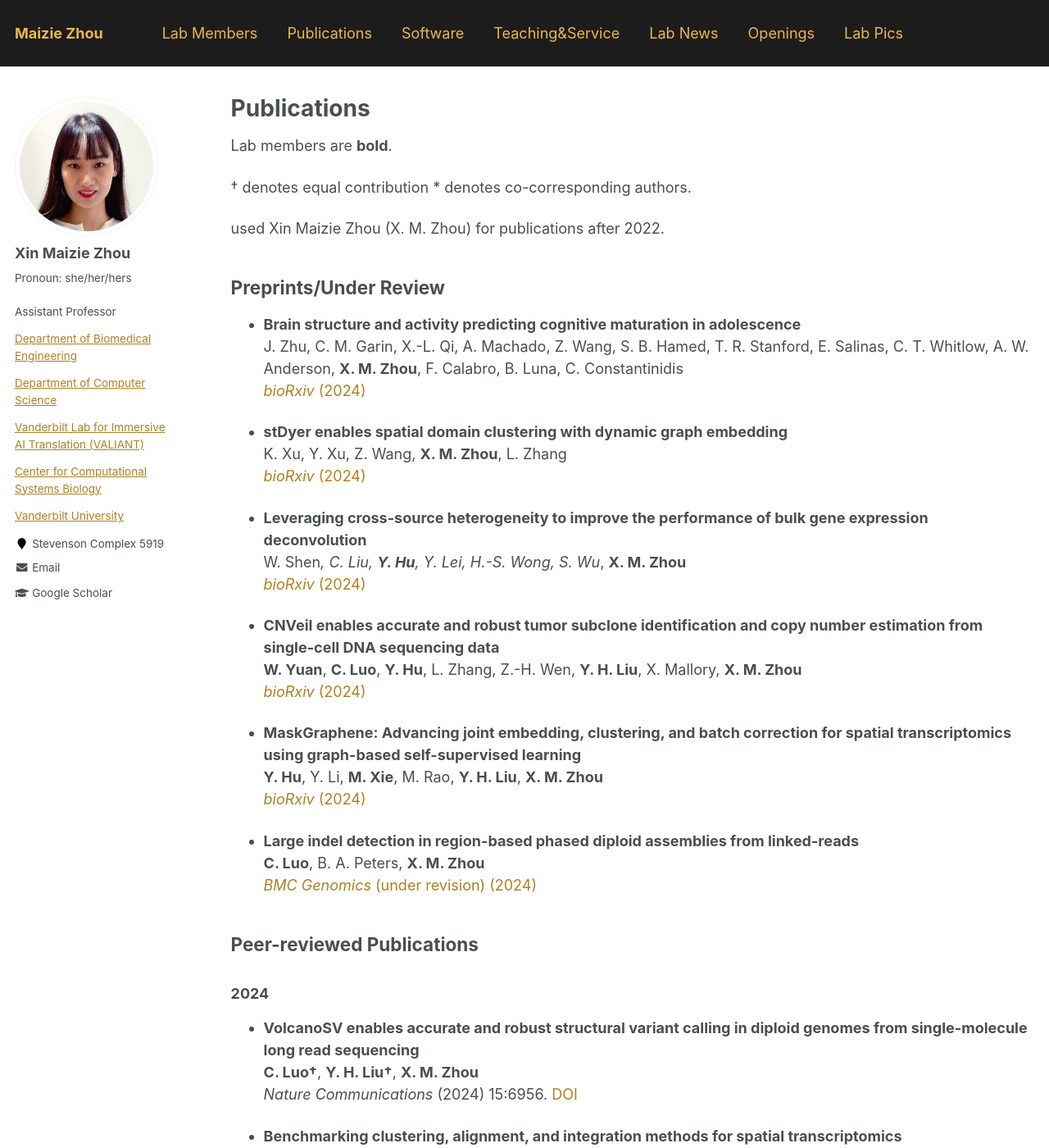
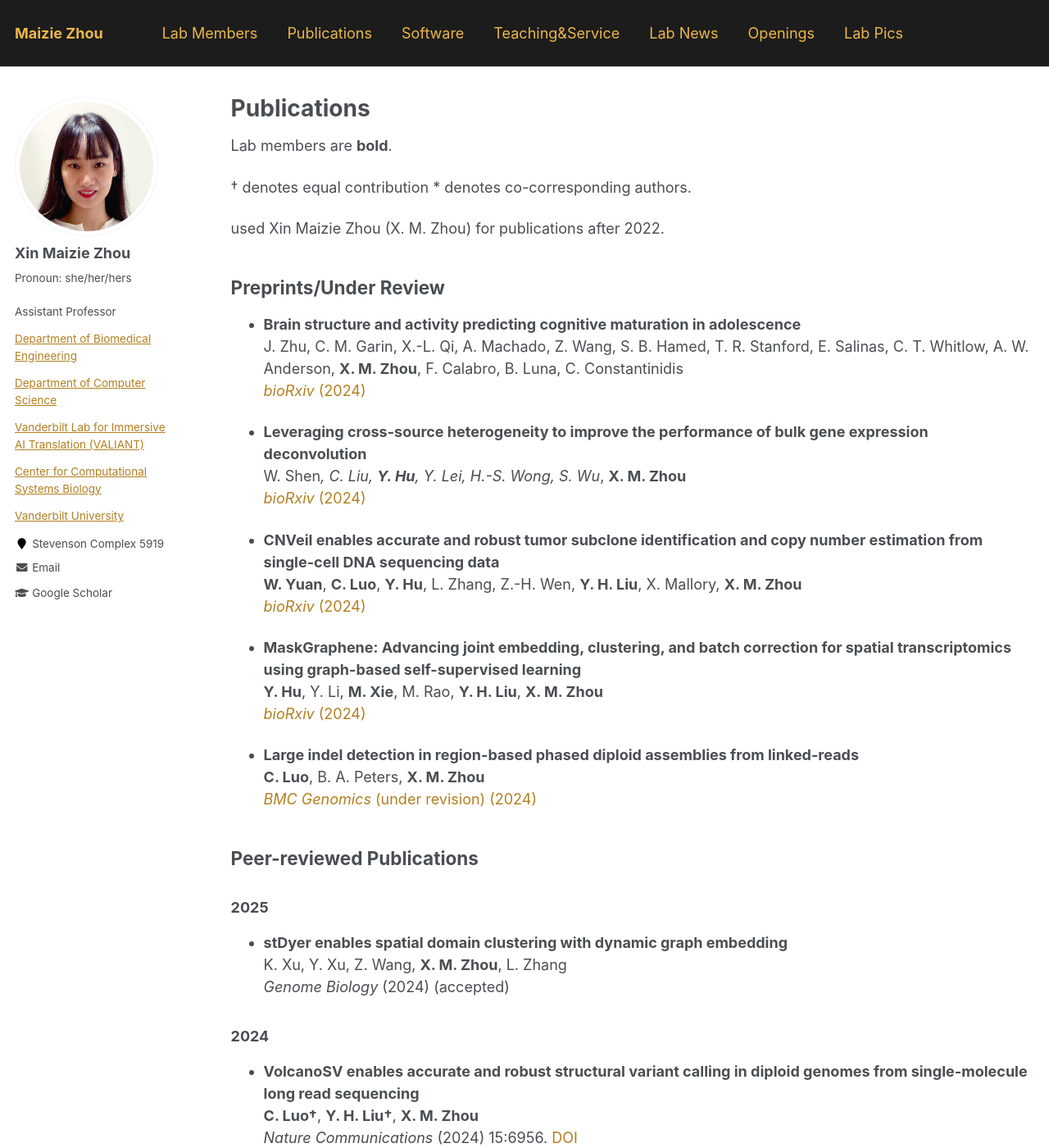
Before and after one commit to maiziezhoulab/Maiziezhoulab.github.io, a Jekyll site: the page built from _pages/publications.md, in a window 1280 px wide and 1400 px high. Shown: the whole window at 82% size. Built offline with Jekyll 4.4.1, drawn with Linux system fonts in a browser that asks for light colours; part of the change alters nothing that is shown.

Commit message:
Update publications.md

```diff
--- a/_pages/publications.md
+++ b/_pages/publications.md
@@ -29,9 +29,7 @@ used Xin Maizie Zhou (X. M. Zhou) for publications after 2022.
   J. Zhu, C. M. Garin, X.-L. Qi, A. Machado, Z. Wang, S. B. Hamed, T. R. Stanford, E. Salinas, C. T. Whitlow, A. W. Anderson, **X. M. Zhou**, F. Calabro, B. Luna, C. Constantinidis
   [_bioRxiv_ (2024)](https://www.biorxiv.org/content/10.1101/2024.08.23.608315v1)
 
-- **stDyer enables spatial domain clustering with dynamic graph embedding**
-  K. Xu, Y. Xu, Z. Wang, **X. M. Zhou**, L. Zhang
-  [_bioRxiv_ (2024)](https://www.biorxiv.org/content/10.1101/2024.05.08.593252v2)
+
 
 - **Leveraging cross-source heterogeneity to improve the performance of bulk gene expression deconvolution**
   W. Shen*, C. Liu, **Y. Hu**, Y. Lei, H.-S. Wong, S. Wu*, **X. M. Zhou**
@@ -50,6 +48,11 @@ used Xin Maizie Zhou (X. M. Zhou) for publications after 2022.
   [_BMC Genomics_ (under revision) (2024)](https://www.biorxiv.org/content/10.1101/2024.02.21.581409v1)
 
 ## Peer-reviewed Publications
+
+### 2025
+- **stDyer enables spatial domain clustering with dynamic graph embedding**
+  K. Xu, Y. Xu, Z. Wang, **X. M. Zhou**, L. Zhang
+  _Genome Biology_ (2024) (accepted)
 
 ### 2024
 - **VolcanoSV enables accurate and robust structural variant calling in diploid genomes from single-molecule long read sequencing**
```
